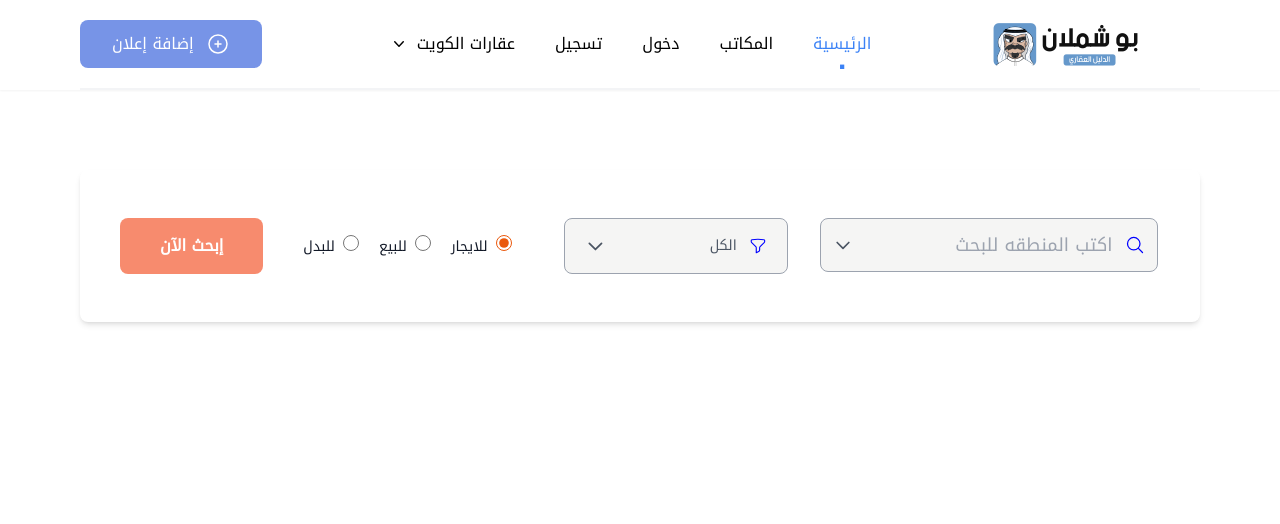
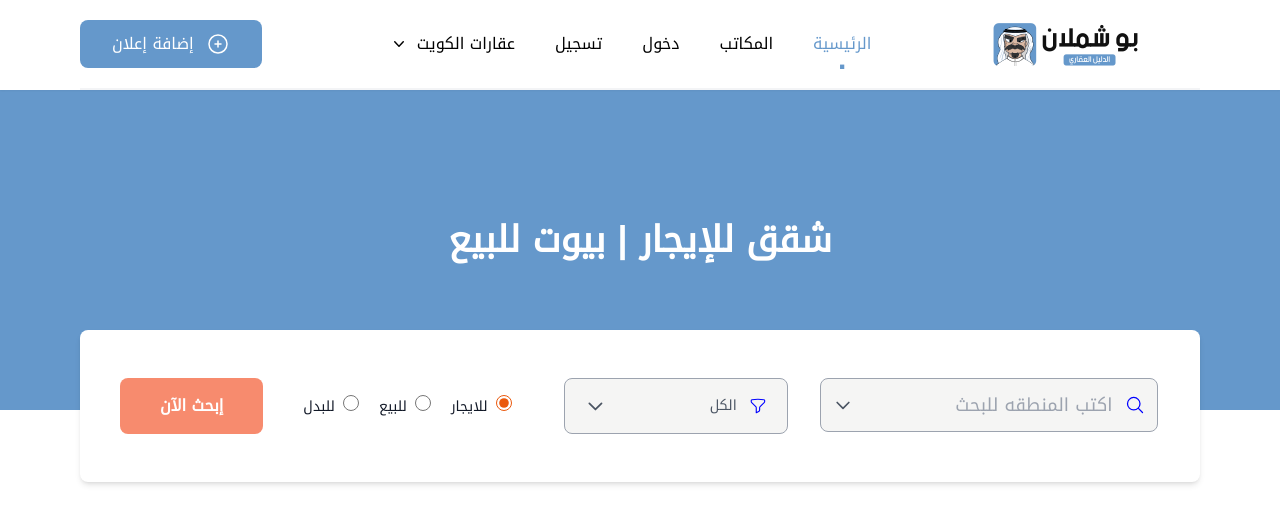
Before and after one commit to samiur-r/square-feet, a Next.js app: page / in a window 1280 px wide. Shown: the top 524 px of the page. Built offline with nearby package versions, Linux system fonts and the light colour scheme.

Commit message:
feat: add hero element

```diff
--- a/src/components/CTA.tsx
+++ b/src/components/CTA.tsx
@@ -11,8 +11,8 @@ const CTA: React.FC<CTAProps> = ({ title, backgroundColor, Icon }) => {
     <button
       type="button"
       className={`${
-        backgroundColor === 'primary' ? 'bg-primary-700' : 'bg-secondary'
-      } opacity-60 text-white font-medium py-3 px-8 md:rounded-lg rounded-full inline-flex items-center`}
+        backgroundColor === 'primary' ? 'bg-primary' : 'bg-secondary'
+      } text-white font-medium py-3 px-8 md:rounded-lg rounded-full inline-flex items-center`}
     >
       <span>{title}</span>
       {Icon && Icon}
--- /dev/null
+++ b/src/components/Hero.tsx
@@ -0,0 +1,11 @@
+import React from 'react'
+
+const Hero = () => {
+  return (
+    <div className="bg-primary text-white font-bold text-4xl justify-center items-center h-80 pb-5 hidden md:flex">
+      شقق للإيجار | بيوت للبيع
+    </div>
+  )
+}
+
+export default Hero
--- a/src/components/Layout.tsx
+++ b/src/components/Layout.tsx
@@ -22,7 +22,7 @@ const Layout: React.FC<LayoutProps> = ({ children }) => {
         />
       </Head>
       <Nav />
-      <main className="container max-w-6xl">{children}</main>
+      <main>{children}</main>
       {/* <footer>footer</footer> */}
     </>
   )
--- a/src/components/Nav.tsx
+++ b/src/components/Nav.tsx
@@ -271,9 +271,9 @@ const Nav: React.FC = () => {
                 onClick={() => handleNavChange(item)}
                 className={`${
                   activeItem === item.title
-                    ? "text-primary-500 after:content-['.'] after:text-primary-500 after:text-3xl after:font-bold after:absolute after:-bottom-4 after:w-full after:left-0"
+                    ? "text-primary after:content-['.'] after:text-primary after:text-3xl after:font-bold after:absolute after:-bottom-4 after:w-full after:left-0"
                     : 'text-base'
-                } font-medium hover:text-primary-500 relative`}
+                } font-medium hover:text-primary relative`}
                 key={item.title}
               >
                 {item.title}
--- a/src/components/SearchBox/FilterModal.tsx
+++ b/src/components/SearchBox/FilterModal.tsx
@@ -103,7 +103,7 @@ const FilterModal: React.FC<FilterModalProps> = ({
                           key={purpose.id}
                           className={`${
                             selectedPurpose.id === purpose.id
-                              ? 'bg-primary-400 text-white'
+                              ? 'bg-primary text-white'
                               : 'bg-gray-200 text-gray-500 '
                           } px-4 py-2 rounded-full text-sm flex align-center w-max cursor-pointer transition duration-300 ease outline-none`}
                           onClick={() =>
@@ -124,7 +124,7 @@ const FilterModal: React.FC<FilterModalProps> = ({
                           key={type.id}
                           className={`${
                             selectedPropertyType.id === type.id
-                              ? 'bg-primary-400 text-white'
+                              ? 'bg-primary text-white'
                               : 'bg-gray-200 text-gray-500 '
                           } px-4 py-2 rounded-full text-sm flex align-center w-max cursor-pointer transition duration-300 ease outline-none`}
                           onClick={() =>
--- a/src/components/SearchBox/LocationsModal.tsx
+++ b/src/components/SearchBox/LocationsModal.tsx
@@ -86,7 +86,7 @@ const LocationsModal: React.FC<LocationsModalProps> = ({
             className={`${
               location.type === 'state' && 'text-black font-bold'
             } ${
-              location.type === 'city' && 'text-primary-400'
+              location.type === 'city' && 'text-primary'
             } relative w-full  flex justify-end px-4 py-2 m-0 hover:bg-gray-100`}
             onClick={() => {
               handleLocationChanged(location.id, location.title, location.type)
--- a/src/components/SearchBox/index.tsx
+++ b/src/components/SearchBox/index.tsx
@@ -1064,7 +1064,7 @@ const SearchBox = () => {
   }
 
   return (
-    <div className="md:flex grid grid-cols-1 w-full md:w-auto px-5 md:px-10 py-12 mt-20 md:rounded-lg md:shadow-md">
+    <div className="md:flex grid grid-cols-1 w-full md:w-auto px-5 md:px-10 py-12 md:rounded-lg md:shadow-md md:-mt-20 bg-white">
       <button
         type="button"
         className="bg-secondary w-full md:w-auto order-4 md:order-1 opacity-80 hover:opacity-100 text-white font-bold py-4 px-10 h-14 md:rounded-lg rounded-full"
@@ -1078,8 +1078,7 @@ const SearchBox = () => {
             key={purposeItem.id}
             type="button"
             className={`${
-              purposeItem.id === purpose.id &&
-              'bg-primary-600 text-white opacity-70'
+              purposeItem.id === purpose.id && 'bg-primary text-white'
             } ${
               index === 0 ? 'rounded-l-full' : index === 2 && 'rounded-r-full'
             } flex justify-center items-center px-3 py-3 text-lg border-r`}
--- a/src/pages/index.tsx
+++ b/src/pages/index.tsx
@@ -1,11 +1,16 @@
 import type { NextPage } from 'next'
+
 import SelectBox from 'components/SearchBox'
+import Hero from 'components/Hero'
 
 const Home: NextPage = () => {
   return (
-    <div>
-      <SelectBox />
-    </div>
+    <>
+      <Hero />
+      <div className="container max-w-6xl">
+        <SelectBox />
+      </div>
+    </>
   )
 }
 
--- a/tailwind.config.js
+++ b/tailwind.config.js
@@ -13,7 +13,7 @@ module.exports = {
     },
     extend: {
       colors: {
-        primary: colors.blue,
+        primary: '#6598CB',
         secondary: '#F66F4A'
       },
       fontFamily: {
```
